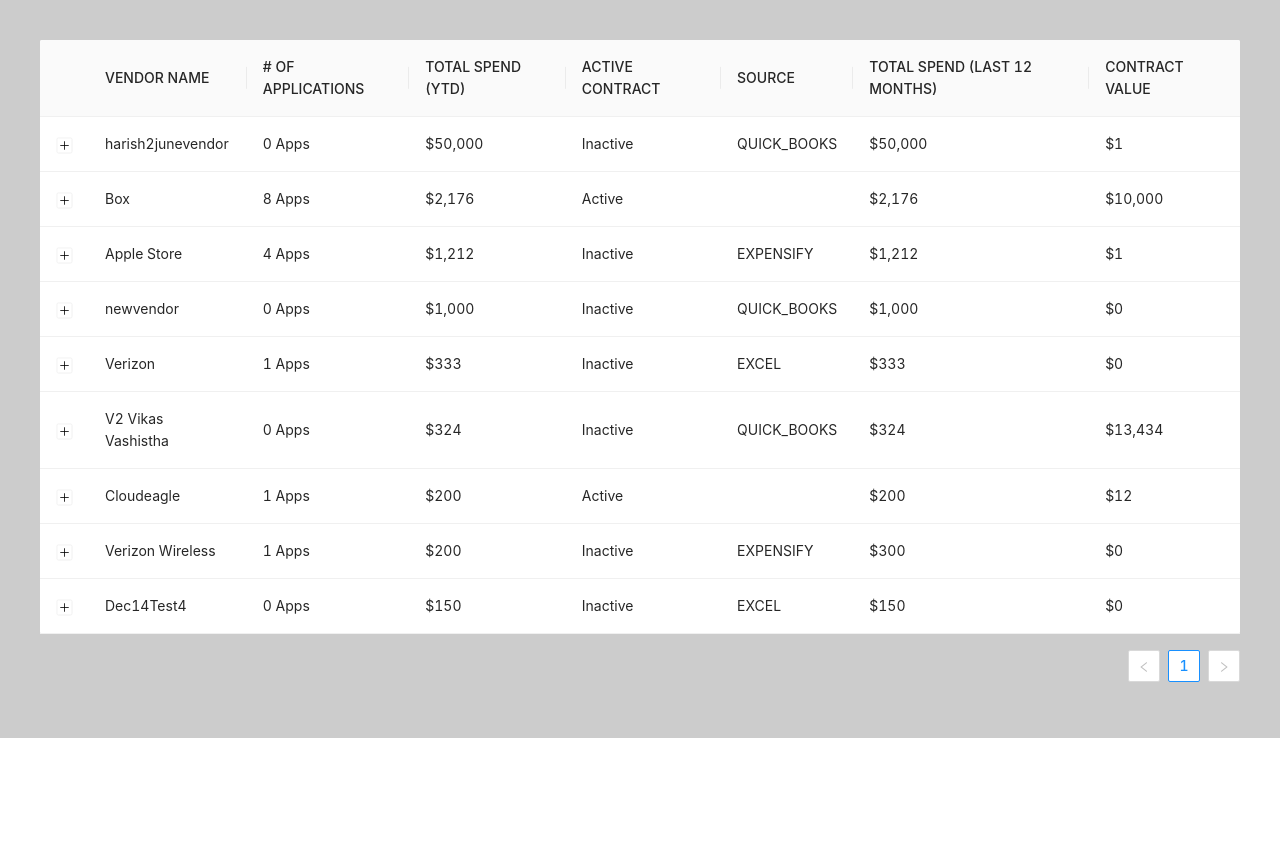
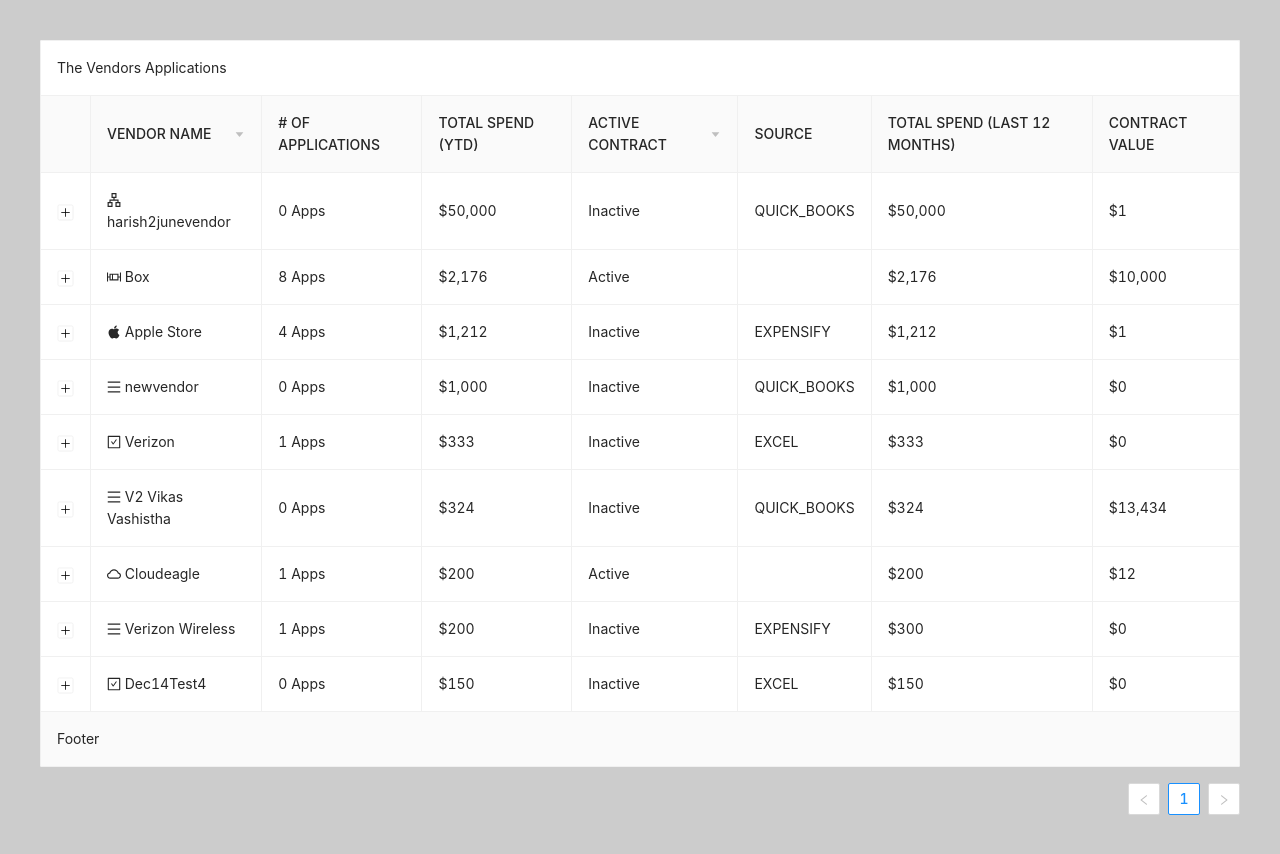
Before and after one commit to iozeey/antd-sample, a React (Create React App) app: page / in a window 1280 px wide. Shown: the top 854 px of the page. Before the commit the page ends 800 px from the top, so only its background shows below. Built offline with nearby package versions, Linux system fonts and the light colour scheme.

Commit message:
applied sort and icons with vendor names

```diff
--- a/src/VendorAntdTableLayout.js
+++ b/src/VendorAntdTableLayout.js
@@ -1,11 +1,28 @@
 import { Col, Table } from 'antd';
+import {  AppleFilled, ApartmentOutlined, BoxPlotOutlined, CloudOutlined, MenuOutlined, CheckSquareOutlined } from '@ant-design/icons';
+
 import VendorApps from './VendorApps';
 
 const columns = [
-    { title: 'VENDOR NAME', dataIndex: 'vendorName', key: 'vendorName' },
+    {
+        title: 'VENDOR NAME', dataIndex: 'vendorName', key: 'vendorName',
+        sorter: (a, b) => a.vendorName.length - b.vendorName.length,
+        sortDirections: ['descend'],
+        render: (key, record) => {
+            const  {Icon} = record;
+            return(
+              <>
+               {Icon && <Icon />} {key}
+              </>
+          )},
+    },
     { title: '# OF APPLICATIONS', dataIndex: 'noOfApplications', key: 'noOfApplications' },
     { title: 'TOTAL SPEND (YTD)', dataIndex: 'totalSpendYtd', key: 'totalSpendYtd' },
-    { title: 'ACTIVE CONTRACT', dataIndex: 'activeContract', key: 'activeContract' },
+    {
+        title: 'ACTIVE CONTRACT', dataIndex: 'activeContract', key: 'activeContract',
+        sorter: (a, b) => a.activeContract.length - b.activeContract.length,
+        sortDirections: ['descend'],
+    },
     { title: 'SOURCE', dataIndex: 'source', key: 'source' },
     { title: 'TOTAL SPEND (LAST 12 MONTHS)', dataIndex: 'totalSpendLast12Months', key: 'totalSpendLast12Months' },
     { title: 'CONTRACT VALUE', dataIndex: 'contractValue', key: 'contractValue' },
@@ -14,6 +31,7 @@
 const data = [
     {
         key: 1,
+        Icon: ApartmentOutlined,
         vendorName: 'harish2junevendor',
         noOfApplications: '0 Apps',
         totalSpendYtd: '$50,000',
@@ -24,6 +42,7 @@
     },
     {
         key: 2,
+        Icon: BoxPlotOutlined,
         vendorName: 'Box',
         noOfApplications: '8 Apps',
         totalSpendYtd: '$2,176',
@@ -34,6 +53,7 @@
     },
     {
         key: 3,
+        Icon: AppleFilled,
         vendorName: 'Apple Store',
         noOfApplications: '4 Apps',
         totalSpendYtd: '$1,212',
@@ -45,6 +65,7 @@
 
     {
         key: 4,
+        Icon: MenuOutlined,
         vendorName: 'newvendor',
         noOfApplications: '0 Apps',
         totalSpendYtd: '$1,000',
@@ -55,6 +76,7 @@
     },
     {
         key: 5,
+        Icon: CheckSquareOutlined,
         vendorName: 'Verizon',
         noOfApplications: '1 Apps',
         totalSpendYtd: '$333',
@@ -65,6 +87,7 @@
     },
     {
         key: 6,
+        Icon: MenuOutlined,
         vendorName: 'V2 Vikas Vashistha',
         noOfApplications: '0 Apps',
         totalSpendYtd: '$324',
@@ -75,6 +98,7 @@
     },
     {
         key: 7,
+        Icon: CloudOutlined,
         vendorName: 'Cloudeagle',
         noOfApplications: '1 Apps',
         totalSpendYtd: '$200',
@@ -85,6 +109,7 @@
     },
     {
         key: 8,
+        Icon: MenuOutlined,
         vendorName: 'Verizon Wireless',
         noOfApplications: '1 Apps',
         totalSpendYtd: '$200',
@@ -95,6 +120,7 @@
     },
     {
         key: 9,
+        Icon: CheckSquareOutlined,
         vendorName: 'Dec14Test4',
         noOfApplications: '0 Apps',
         totalSpendYtd: '$150',
@@ -109,11 +135,14 @@
     return (
         <Col span={24}>
             <Table
+                bordered
                 columns={columns}
                 expandable={{
                 expandedRowRender: record => <VendorApps />,
                 }}
                 dataSource={data}
+                title={() => 'The Vendors Applications'}
+                footer={() => 'Footer'}
             />
         </Col>
     )
--- a/src/VendorApps.js
+++ b/src/VendorApps.js
@@ -1,5 +1,5 @@
 import React, { useState } from 'react';
-import { Table, Input, InputNumber, Popconfirm, Form, Typography } from 'antd';
+import { Table, Input, InputNumber, Popconfirm, Form, Typography, Button } from 'antd';
 const originData = [];
 
 for (let i = 0; i < 10; i++) {
@@ -74,7 +74,7 @@
       const row = await form.validateFields();
       const newData = [...data];
       const index = newData.findIndex((item) => key === item.key);
-
+      console.log(newData);
       if (index > -1) {
         const item = newData[index];
         newData.splice(index, 1, { ...item, ...row });
@@ -123,17 +123,16 @@
         const editable = isEditing(record);
         return editable ? (
           <span>
-            <a
-              href="javascript:;"
+            <Button type="link"
               onClick={() => save(record.key)}
               style={{
                 marginRight: 8,
               }}
             >
               Save
-            </a>
+            </Button>
             <Popconfirm title="Sure to cancel?" onConfirm={cancel}>
-              <a>Cancel</a>
+              <Button type="link">Cancel</Button>
             </Popconfirm>
           </span>
         ) : (
@@ -172,10 +171,8 @@
         dataSource={data}
         columns={mergedColumns}
         rowClassName="editable-row"
-        pagination={{
-          onChange: cancel,
-          pageSize: 5 ,
-        }}
+        pagination={false}
+        scroll={{ x: 500, y: 160 }}
 
       />
     </Form>
```
